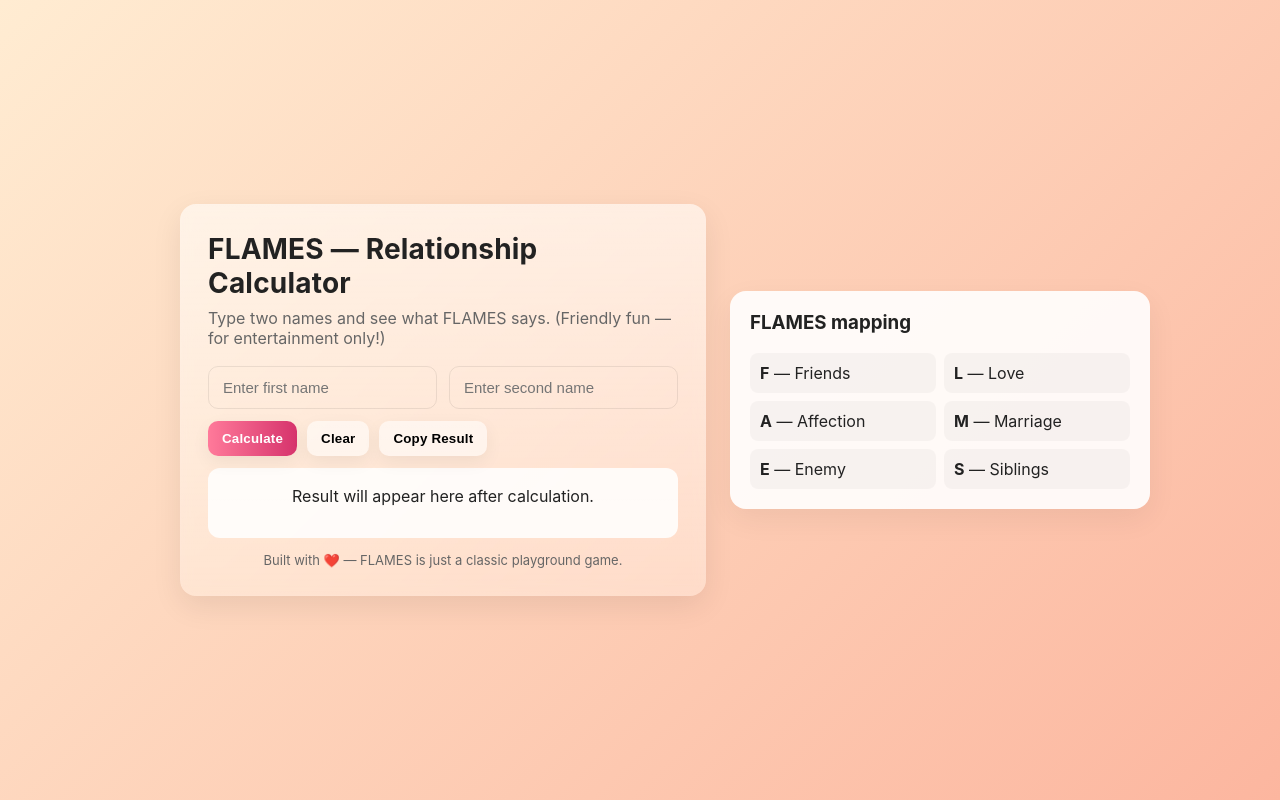
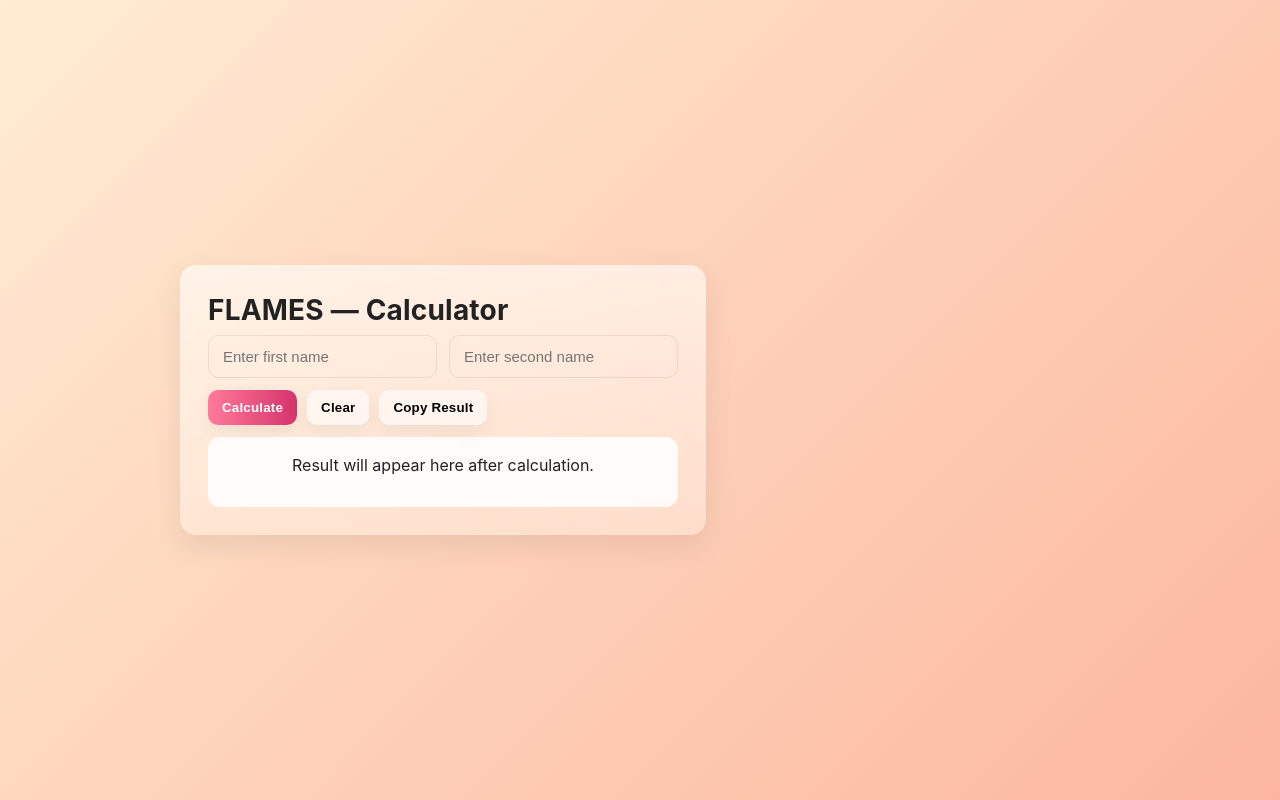
Before and after one commit to Ranjith9270/Flames, a plain HTML site: page index.html in a window 1280 px wide. Drawn offline with Linux system fonts and the light colour scheme.

```diff
--- a/index.html
+++ b/index.html
@@ -100,8 +100,7 @@
 <body>
   <div class="wrap">
     <div class="hero">
-      <h1>FLAMES — Relationship Calculator</h1>
-      <p class="lead">Type two names and see what FLAMES says. (Friendly fun — for entertainment only!)</p>
+      <h1>FLAMES — Calculator</h1>
 
       <div class="form-row">
         <input id="name1" type="text" placeholder="Enter first name" autocomplete="off">
@@ -120,19 +119,7 @@
         <div id="resultIntro">Result will appear here after calculation.</div>
         <div class="flame-list" id="flameList" aria-hidden="true"></div>
       </div>
-
-      <footer>Built with ❤️ — FLAMES is just a classic playground game.</footer>
     </div>
-
-    <div class="panel">
-      <h3>FLAMES mapping</h3>
-      <div class="mapping">
-        <div class="map-item"><strong>F</strong> — Friends</div>
-        <div class="map-item"><strong>L</strong> — Love</div>
-        <div class="map-item"><strong>A</strong> — Affection</div>
-        <div class="map-item"><strong>M</strong> — Marriage</div>
-        <div class="map-item"><strong>E</strong> — Enemy</div>
-        <div class="map-item"><strong>S</strong> — Siblings</div>
   </div>
 
   <script>
```
